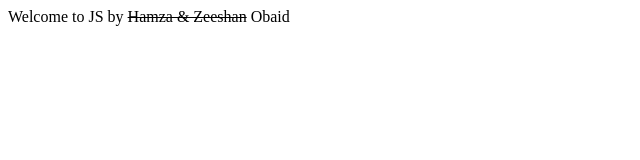
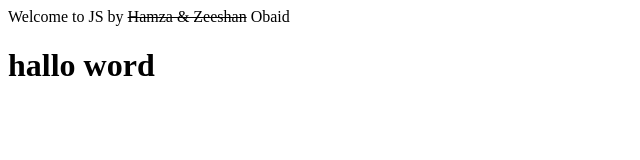
Before and after one commit to hamzaghulam/WebDevlopment, a plain HTML site: page index.html in a window 1280 px wide. Shown: the whole page, without its empty margins (0-640 px from the left). Drawn offline with Linux system fonts and the light colour scheme.

Commit message:
Update index.html
updating index.html add h1  heading

```diff
--- a/index.html
+++ b/index.html
@@ -9,6 +9,7 @@
 <body>
     <div>
         Welcome to JS by <s>Hamza & Zeeshan</s> Obaid
+        <h1>hallo word</h1>
     </div>
 </body>
 </html>
```
